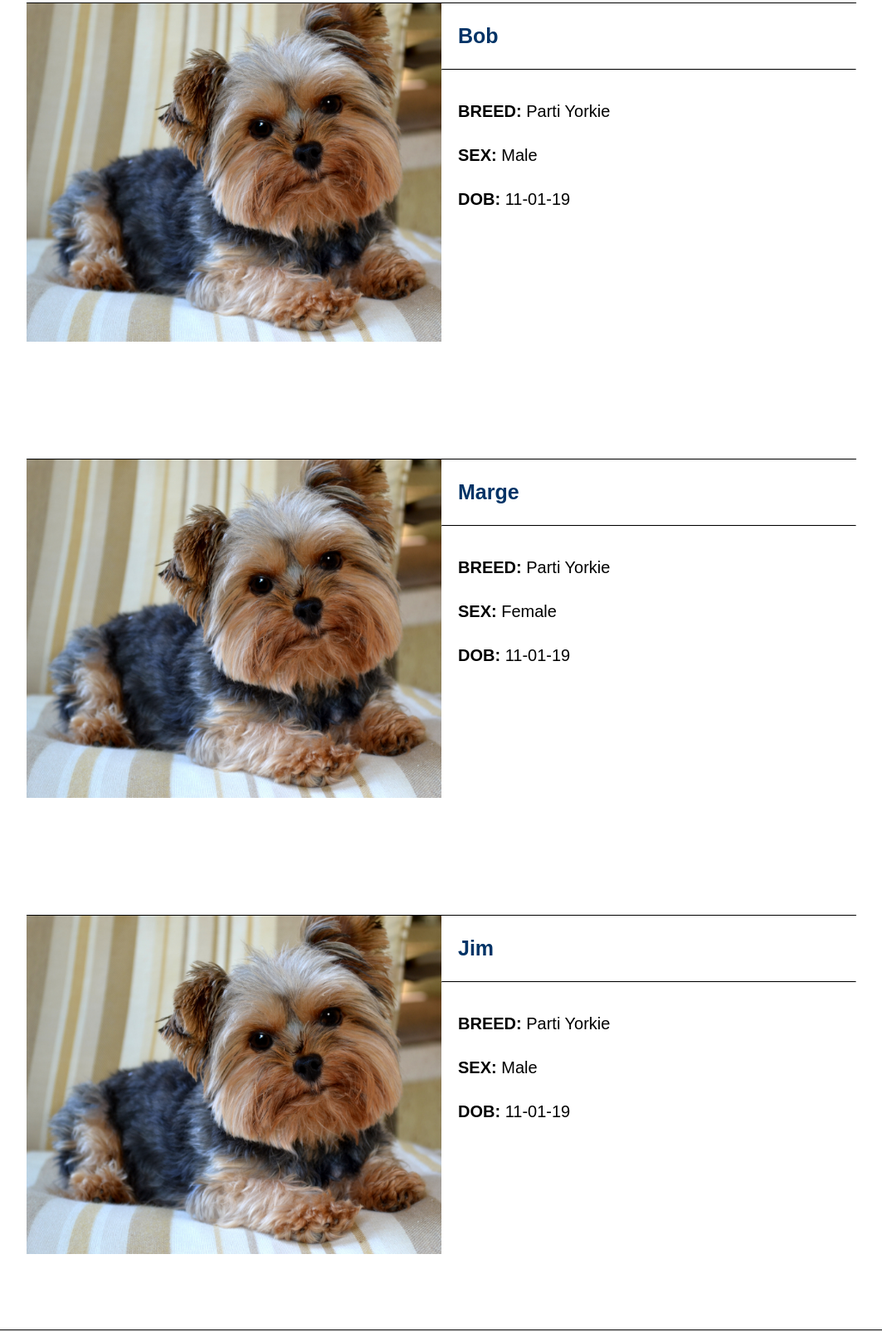
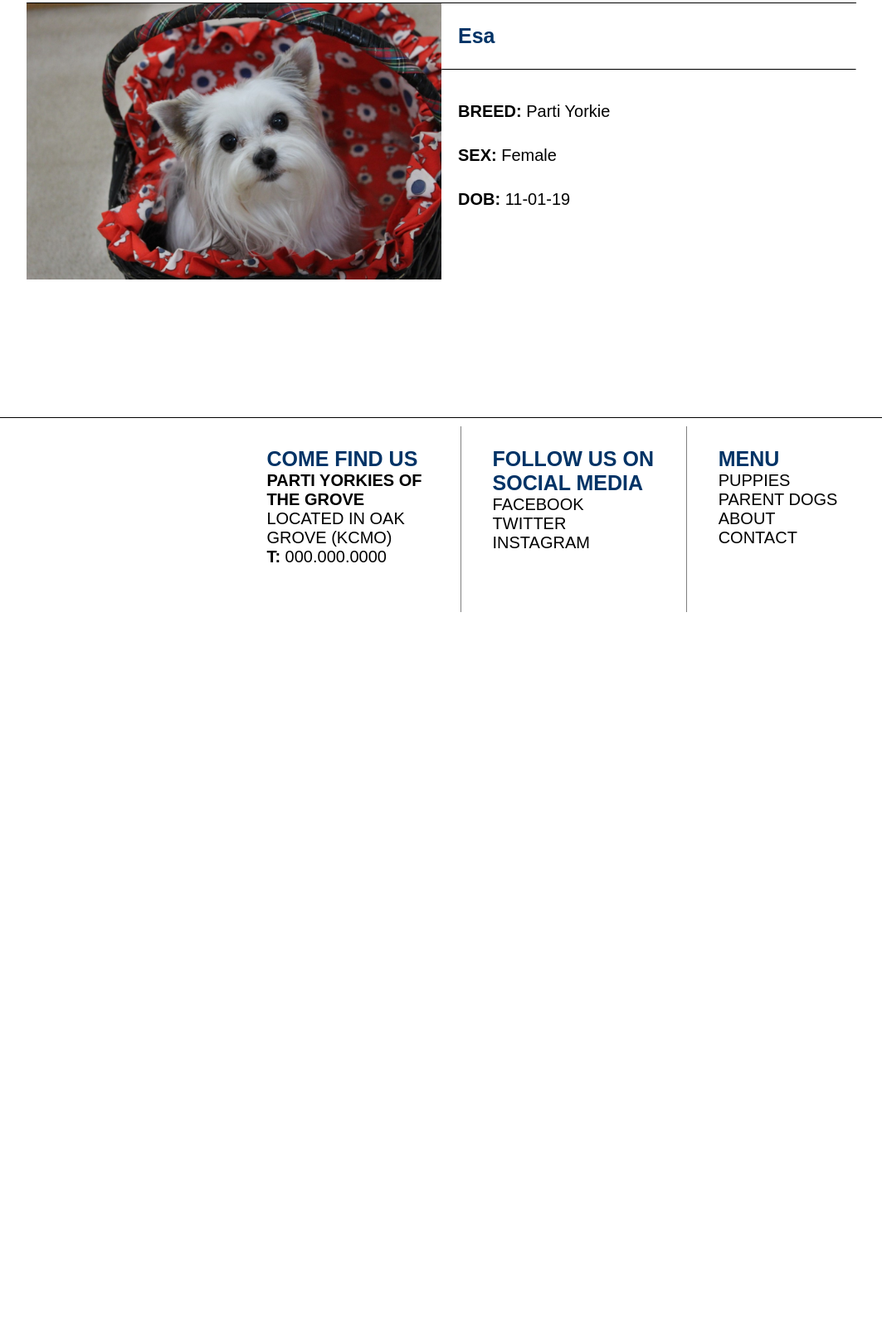
Before and after one commit to 44334-f19/334-fall-2019-client-group-project-group5nguyenhenrywatson, a plain HTML site: page parents.html in a window 1280 px wide. Shown: the part 434-2040 px from the top of the page at 83% size, without its empty margins (108-1171 px from the left). After the commit the page ends 1182 px from the top, so only its background shows below. Drawn offline with nearby package versions, Linux system fonts and the light colour scheme; grey boxes are pictures that could not be loaded; a web font is replaced by a local one.

Commit message:
Added puppy images

```diff
--- a/parents.html
+++ b/parents.html
@@ -41,23 +41,9 @@
     <h1>PARENT DOGS</h1>
 	<div id="puppycontainer">
 			<div class="puppy">
-                <div id="puppypic"><img src="src/s135nzd9yxg8imd.jpg"></div>
+                <div id="puppypic"><img src="src/IMG_8877.jpg"></div>
 				<div id="puppyinfo">
-					<h3>Bob</h3>
-					<hr>
-					<ul>
-						<li><b>BREED:</b> Parti Yorkie</li>
-						<li><b>SEX:</b> Male</li>
-                        <li><b>DOB:</b> 11-01-19</li>
-					</ul>
-				</div>
-			</div>
-        </div>
-        <div id="puppycontainer">
-			<div class="puppy">
-                <div id="puppypic"><img src="src/s135nzd9yxg8imd.jpg"></div>
-				<div id="puppyinfo">
-					<h3>Marge</h3>
+					<h3>Esa</h3>
 					<hr>
 					<ul>
 						<li><b>BREED:</b> Parti Yorkie</li>
@@ -67,20 +53,6 @@
 				</div>
 			</div>
         </div>
-        <div id="puppycontainer">
-			<div class="puppy">
-                <div id="puppypic"><img src="src/s135nzd9yxg8imd.jpg"></div>
-				<div id="puppyinfo">
-					<h3>Jim</h3>
-					<hr>
-					<ul>
-						<li><b>BREED:</b> Parti Yorkie</li>
-						<li><b>SEX:</b> Male</li>
-                        <li><b>DOB:</b> 11-01-19</li>
-					</ul>
-				</div>
-			</div>
-		</div>
 </body>
 <footer>
     <div id="footermap">
```
Also changed, not shown: puppies.html (+2 -17 lines).
